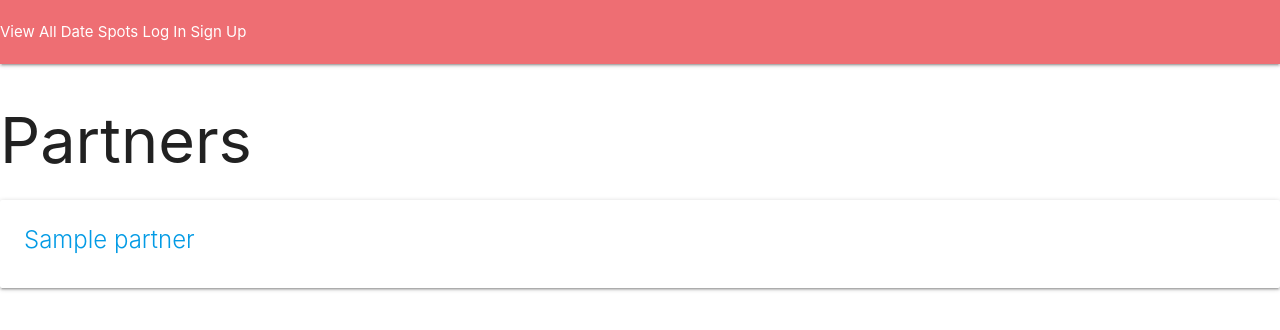
After one commit to adamascencio/lovestruck, a Django app: page /partners/ in a window 1280 px wide. The commit adds this page. Shown: the top 330 px of the page. Run offline with Django 4.2, Linux system fonts and the light colour scheme; tables that the repository leaves empty hold one stand-in row (values such as "Sample post").

Commit message:
add partner index functionality

```diff
--- a/main_app/templates/base.html
+++ b/main_app/templates/base.html
@@ -12,10 +12,11 @@
 </head>
 <body>
     <nav>
+        <a href="{% url 'location_index' %}">View All Date Spots</a>
+    {% if user.is_authenticated %}
         <a href="{% url 'home' %}">LoveStruck</a>
-        <a href="{% url 'location_index' %}">View All Date Spots</a>
         <a href="{% url 'location_create' %}">Add a Date Spot</a>
-    {% if user.is_authenticated %}
+        <a href="{% url 'partner_index' %}">View All Partners</a>
         <a href="{% url 'logout' %}">Log Out</a>
     {% else %}
         <a href="{% url 'login' %}">Log In</a>
--- /dev/null
+++ b/main_app/templates/main_app/partner_list.html
@@ -0,0 +1,14 @@
+{% extends 'base.html' %}
+{% block content %}
+
+<h1>Partners</h1>
+
+{% for person in partner_list %}
+  <div class="card">
+    <div class="card-content">
+      <a href=""><span class="card-title">{{ person.name }}</span></a>
+    </div>
+  </div>
+{% endfor %}
+
+{% endblock %}
--- a/main_app/urls.py
+++ b/main_app/urls.py
@@ -4,9 +4,10 @@ from . import views
 urlpatterns = [
     path('accounts/signup/', views.signup, name='signup'),
     path('', views.home, name='home'),
-    path('location/', views.LocationList.as_view(), name='location_index'),
-    path('location/create/', views.LocationCreate.as_view(), name='location_create'),
-    path('location/<int:pk>/', views.LocationDetail.as_view(), name='location_detail'),
-    path('location/<int:pk>/update', views.LocationUpdate.as_view(), name='location_update'),
-    path('location/<int:pk>/delete', views.LocationDelete.as_view(), name='location_delete'),
+    path('locations/', views.LocationList.as_view(), name='location_index'),
+    path('locations/create/', views.LocationCreate.as_view(), name='location_create'),
+    path('locations/<int:pk>/', views.LocationDetail.as_view(), name='location_detail'),
+    path('locations/<int:pk>/update', views.LocationUpdate.as_view(), name='location_update'),
+    path('locations/<int:pk>/delete', views.LocationDelete.as_view(), name='location_delete'),
+    path('partners/', views.PartnerList.as_view(), name='partner_index'),
 ]
--- a/main_app/views.py
+++ b/main_app/views.py
@@ -4,7 +4,7 @@ from django.views.generic import ListView, DetailView
 from django.views.generic.edit import CreateView, UpdateView, DeleteView
 from django.contrib.auth import login
 from django.contrib.auth.forms import UserCreationForm
-from .models import Location
+from .models import Location, Partner
 
 # Create your views here.
 def home(request):
@@ -31,7 +31,6 @@ class LocationList(ListView):
 class LocationCreate(CreateView):
     model = Location
     fields = ['name', 'address', 'phone_num', 'city', 'state', 'category']
-    success_url = '/location/'
 
     def form_valid(self, form):
         form.instance.user = self.request.user
@@ -46,4 +45,8 @@ class LocationUpdate(UpdateView):
 
 class LocationDelete(DeleteView):
     model = Location
-    success_url = '/location/'
+    success_url = '/locations/'
+
+class PartnerList(ListView):
+    model = Partner
+    fields = ['name']
```
